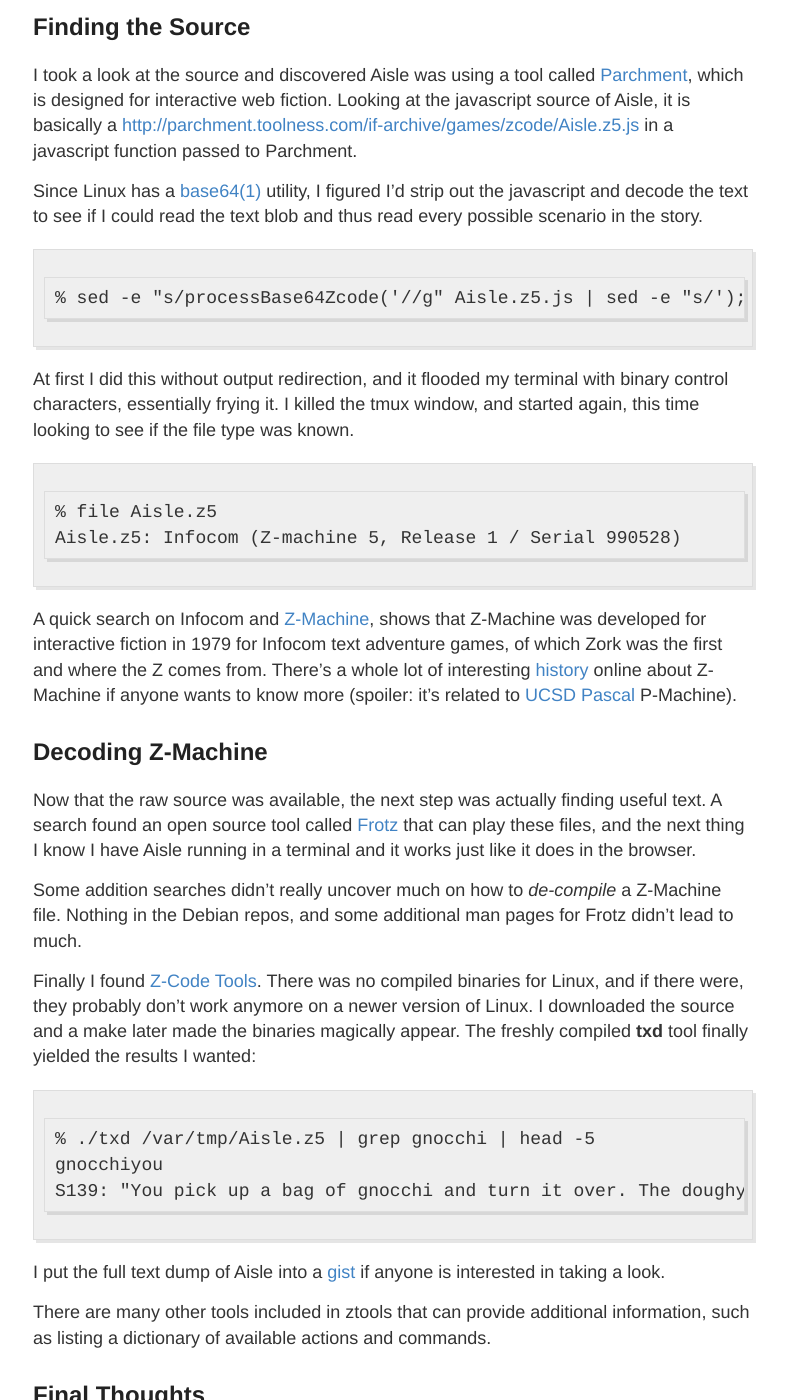
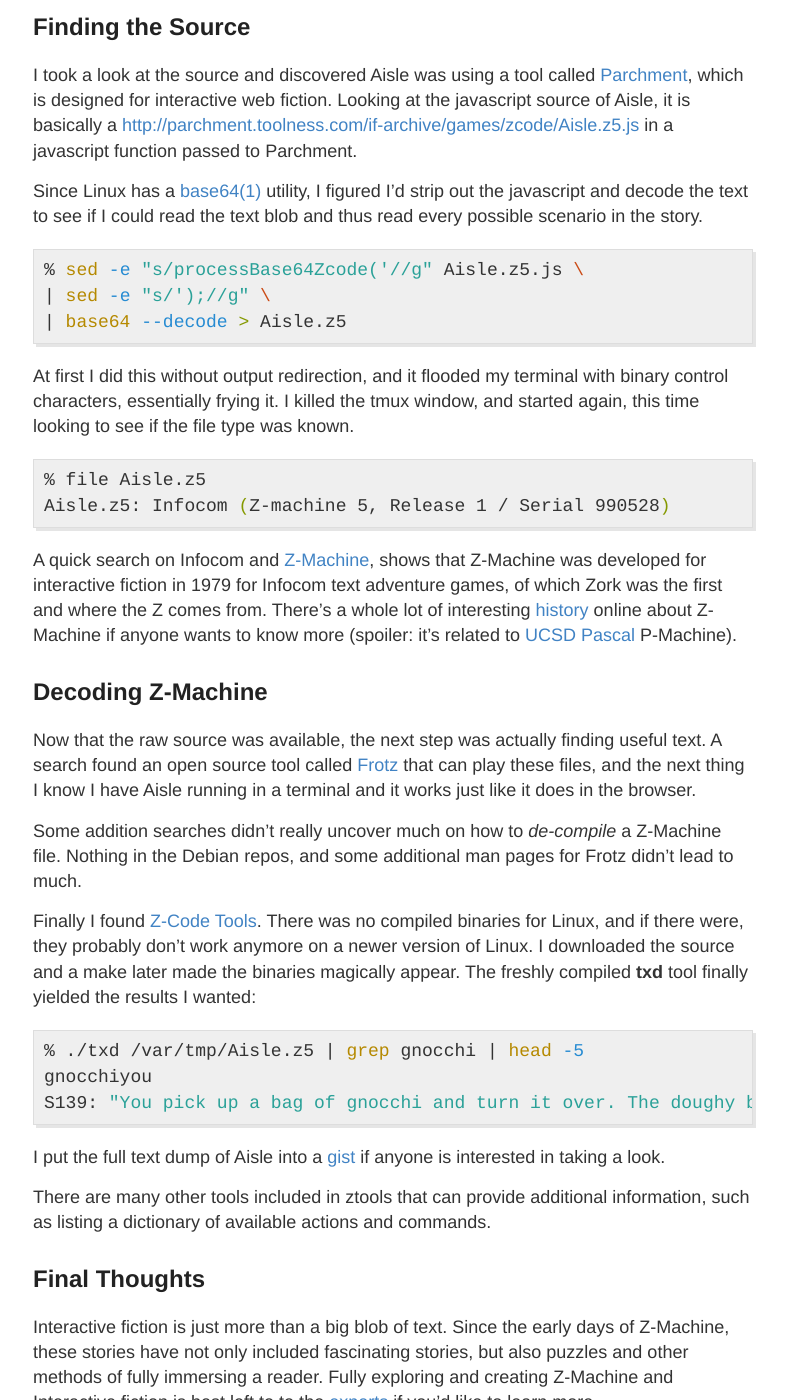
Before and after one commit to ecliptik/ecliptik.github.io, a Jekyll site: the page built from _posts/2015-8-21-Decompiling-Interactive-Fiction.md, in a window 1280 px wide and 1400 px high, scrolled down 618 px. Shown: the whole window, without its empty margins (247-1034 px from the left). Built offline with Jekyll 4.4.1, drawn with Linux system fonts in a browser that asks for light colours; Markdown is read by kramdown in place of the engine named in the settings.

Commit message:
Use syntax highlight for code snippets

````diff
--- a/_posts/2015-8-21-Decompiling-Interactive-Fiction.md
+++ b/_posts/2015-8-21-Decompiling-Interactive-Fiction.md
@@ -12,16 +12,18 @@
 
 Since Linux has a [base64\(1\)](http://man7.org/linux/man-pages/man1/base64.1.html) utility, I figured I'd strip out the javascript and decode the text to see if I could read the text blob and thus read every possible scenario in the story.
 
-```
-% sed -e "s/processBase64Zcode('//g" Aisle.z5.js | sed -e "s/');//g" | base64 --decode > Aisle.z5
-```
+{% highlight bash %}
+% sed -e "s/processBase64Zcode('//g" Aisle.z5.js \
+| sed -e "s/');//g" \
+| base64 --decode > Aisle.z5
+{% endhighlight %}
 
 At first I did this without output redirection, and it flooded my terminal with binary control characters, essentially frying it. I killed the tmux window, and started again, this time looking to see if the file type was known.
 
-```
+{% highlight bash %}
 % file Aisle.z5
 Aisle.z5: Infocom (Z-machine 5, Release 1 / Serial 990528)
-```
+{% endhighlight %}
 
 A quick search on Infocom and [Z-Machine](https://en.wikipedia.org/wiki/Z-machine), shows that Z-Machine was developed for interactive fiction in 1979 for Infocom text adventure games, of which Zork was the first and where the Z comes from. There's a whole lot of interesting [history](http://inform7.com/if/interpreters/) online about Z-Machine if anyone wants to know more (spoiler: it's related to [UCSD Pascal](https://en.wikipedia.org/wiki/UCSD_Pascal) P-Machine).
 
@@ -33,11 +35,11 @@
 
 Finally I found [Z-Code Tools](http://inform-fiction.org/zmachine/zcode.html). There was no compiled binaries for Linux, and if there were, they probably don't work anymore on a newer version of Linux. I downloaded the source and a make later made the binaries magically appear. The freshly compiled **txd** tool finally yielded the results I wanted:
 
-```
+{% highlight bash %}
 % ./txd /var/tmp/Aisle.z5 | grep gnocchi | head -5
 gnocchiyou
 S139: "You pick up a bag of gnocchi and turn it over. The doughy balls weigh your eyes; gnocchi, women, a woman, statues, a slow motion crash of flesh on show her some gnocchi and then you eat it and live happily ever after." intelligent. Leaving the gnocchi you walk over and drop to a knee. "Will you
-```
+{% endhighlight %}
 
 I put the full text dump of Aisle into a [gist](https://gist.github.com/ecliptik/1ce9c21f04c984c705b9) if anyone is interested in taking a look.
 
````
